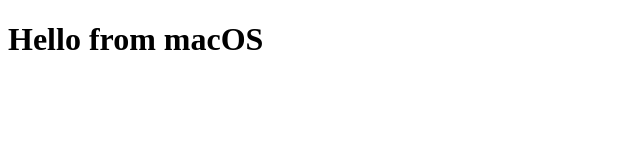
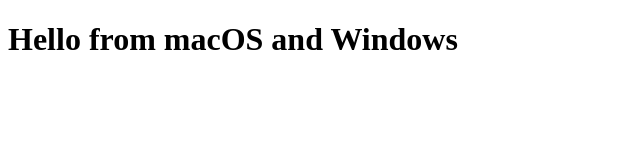
Before and after one commit to frndlygk/Project-2, a plain HTML site: page index.html in a window 1280 px wide. Shown: the whole page, without its empty margins (0-640 px from the left). Drawn offline with Linux system fonts and the light colour scheme.

Commit message:
Update index.html with Windows greeting

```diff
--- a/index.html
+++ b/index.html
@@ -4,6 +4,6 @@
  <title>My Web Page</title>
 </head>
 <body>
- <h1>Hello from macOS</h1>
+ <h1>Hello from macOS and Windows</h1>
 </body>
 </html>
```
